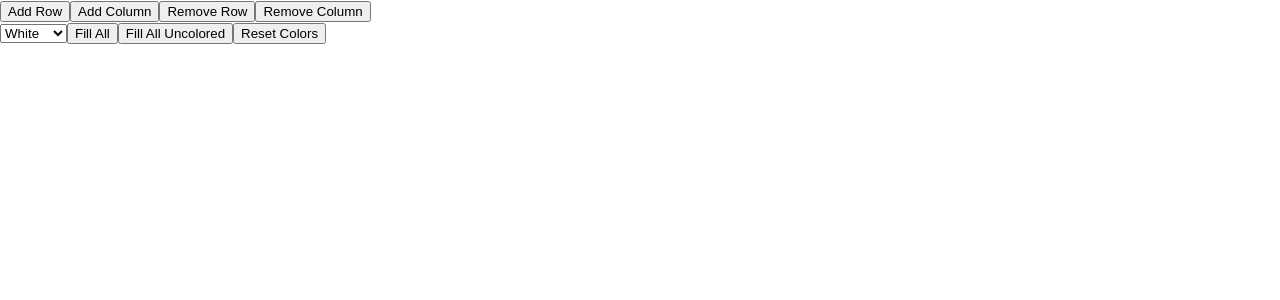
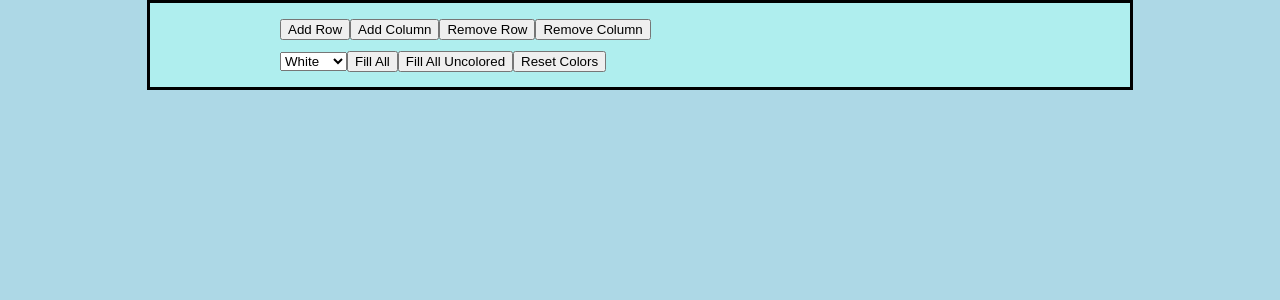
Before and after one commit to Ilapides/39547-4, a React (Create React App) app in the folder assignment-4/: page / in a window 1280 px wide. Shown: the top 300 px of the page. Built offline with nearby package versions, Linux system fonts and the light colour scheme.

Commit message:
added styling closes #23

```diff
--- a/assignment-4/src/components/App.js
+++ b/assignment-4/src/components/App.js
@@ -1,6 +1,8 @@
 import React, {Component} from 'react';
 import Grid from "./Grid.js"
 import Buttons from "./Buttons.js"
+import '../styles/App.css';
+
 
 /*
 	App is a control component
@@ -249,7 +251,7 @@ class App extends Component{
 				/>
 				{/* Table Object holding Grid */}
 				<table>
-					<Grid
+					<Grid className = "center"
 						// 2D array of colored cells
 						rows = {this.state.rows}
 						// Tally of dimensions
--- a/assignment-4/src/components/Buttons.js
+++ b/assignment-4/src/components/Buttons.js
@@ -1,14 +1,16 @@
 import React from 'react';
-// styles
+import '../styles/Buttons.css';
 
 const Buttons = ({addRow, addCol, removeRow, removeCol, selectColor, fillAll, fillUncolored, clearAll}) => {
 	return (
-		<div>
+		<div className = "center">
+			<div className = "centerIn">
 				<button onClick = {addRow}>Add Row</button>
 				<button onClick = {addCol}>Add Column</button>
 				<button onClick = {removeRow}>Remove Row</button>
 				<button onClick = {removeCol}>Remove Column</button>
-			<br/>
+			</div>
+			<div className = "centerIn">
 				<select onChange={selectColor}>
 					<option value="White">White</option>
 					<option value="Red">Red</option>
@@ -23,6 +25,7 @@ const Buttons = ({addRow, addCol, removeRow, removeCol, selectColor, fillAll, fi
 				<button onClick = {fillUncolored}>Fill All Uncolored</button>
 				<button onClick = {clearAll}>Reset Colors</button>
 			</div>
+		</div>
 	);
 }
 
--- a/assignment-4/src/components/Grid.js
+++ b/assignment-4/src/components/Grid.js
@@ -1,6 +1,5 @@
 import React from 'react';
 import Row from './Row.js';
-// style
 
 /*
    Grid is a display object
@@ -9,7 +8,7 @@ import Row from './Row.js';
 */
 const Grid = ({rows, clickColorCell, dragColorCell, depress}) => {
    return(
-      <tbody>
+      <tbody className = "centerTable">
          {rows.map((col, index) => (
 				<Row
             	rowIndex = {index}
--- /dev/null
+++ b/assignment-4/src/styles/App.css
@@ -0,0 +1,11 @@
+.center {
+	margin: auto;
+	width: 75%;
+	border: 3px solid black;
+	padding: 10px;
+	background-color: paleturquoise;
+ }
+
+body {
+	background-color: lightblue;
+}
--- /dev/null
+++ b/assignment-4/src/styles/Buttons.css
@@ -0,0 +1,6 @@
+.centerIn {
+	margin: auto;
+	width: 75%;
+	/* border: 1px solid black; */
+	padding: 5px;
+ }
--- a/assignment-4/src/styles/Cell.css
+++ b/assignment-4/src/styles/Cell.css
@@ -1,9 +1,3 @@
-.singleCell {
-	width: 50px;
-	height: 50px;
-	background-color: white;
-	margin: 3px;
-}
 
 tr, td {
 	border: 1px solid black;
--- /dev/null
+++ b/assignment-4/src/styles/Grid.css
@@ -0,0 +1,6 @@
+.centerTable {
+	margin: auto;
+	width: 50%;
+	border: 1px solid black;
+	padding: 5px;
+ }
```
Lines whose indentation alone changed are shown as unchanged.
